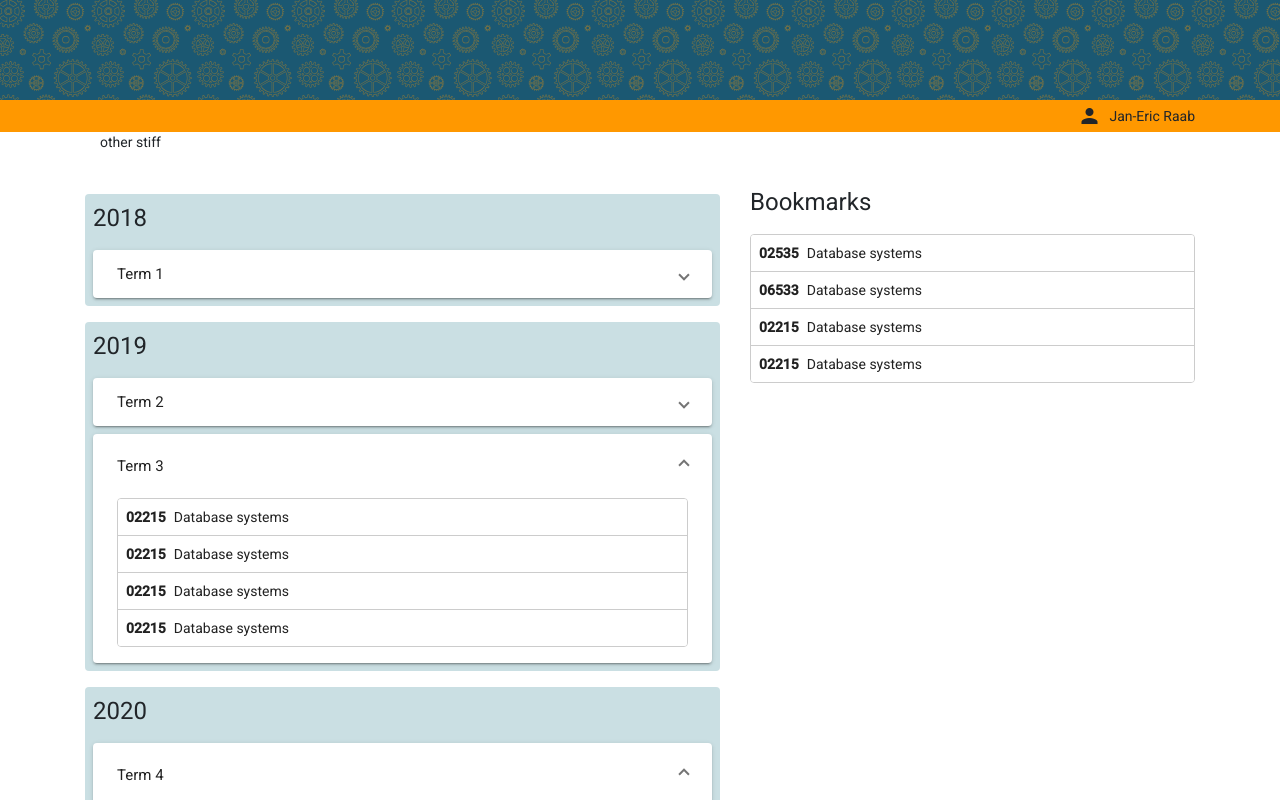
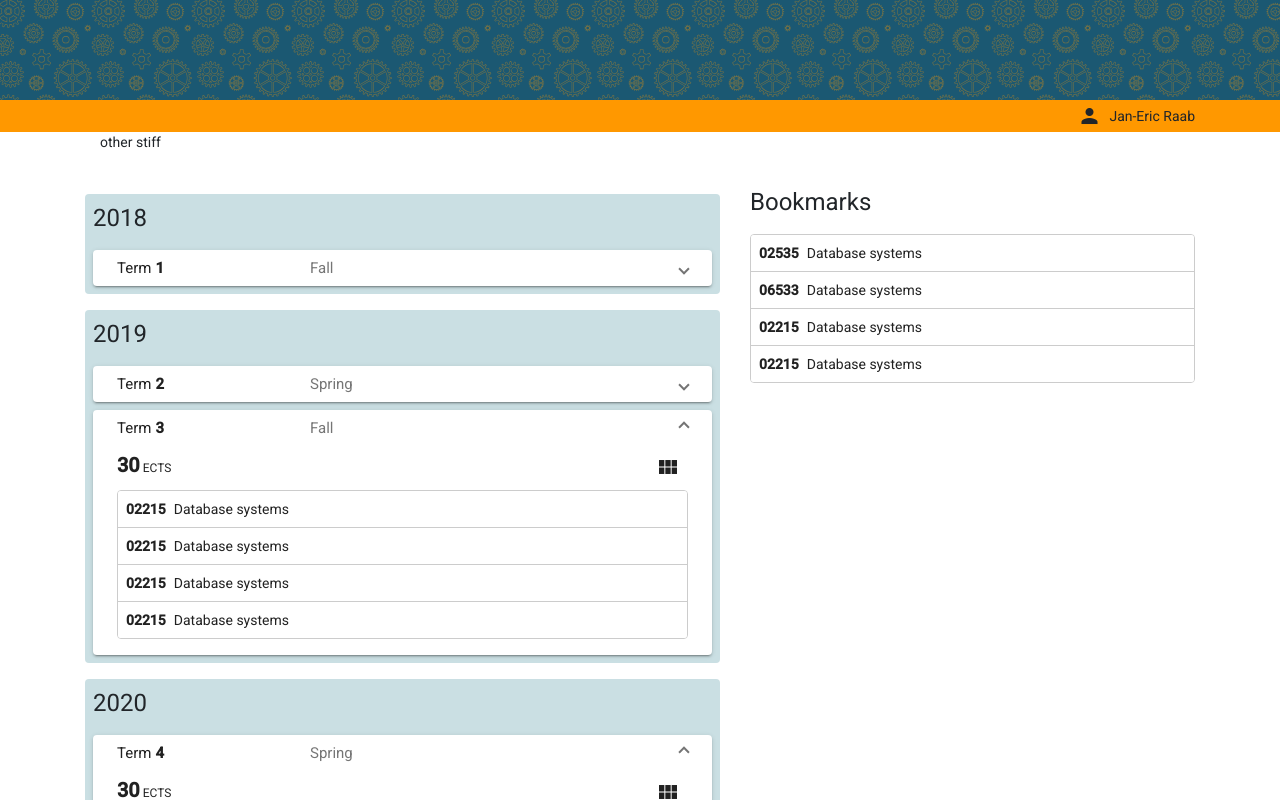
Before and after one commit to Sn0oze/studyPlanner, an Angular app in the folder study-planner-app/: page /planner in a window 1280 px wide. Shown: the top 800 px of the page. Built offline with nearby package versions, Linux system fonts and the light colour scheme.

Commit message:
added points styling and list/calendar mode toggle button

```diff
--- /dev/null
+++ b/study-planner-app/src/app/planner/pipes/term-display-mode-hint.pipe.ts
@@ -0,0 +1,12 @@
+import { Pipe, PipeTransform } from '@angular/core';
+
+@Pipe({
+  name: 'termDisplayModeHint',
+  pure: true
+})
+export class TermDisplayModeHintPipe implements PipeTransform {
+
+  transform(listMode: boolean): string {
+    return listMode ? 'Show as Calendar' : 'Show as list';
+  }
+}
--- /dev/null
+++ b/study-planner-app/src/app/planner/pipes/term-display-mode.pipe.ts
@@ -0,0 +1,11 @@
+import { Pipe, PipeTransform } from '@angular/core';
+
+@Pipe({
+  name: 'termDisplayMode',
+  pure: true
+})
+export class TermDisplayModePipe implements PipeTransform {
+  transform(listMode: boolean): string {
+    return listMode ? 'view_module' : 'view_list';
+  }
+}
--- a/study-planner-app/src/app/planner/planner.component.ts
+++ b/study-planner-app/src/app/planner/planner.component.ts
@@ -1,5 +1,5 @@
 import { Component, OnInit } from '@angular/core';
-import {CdkDrag, CdkDragDrop, CdkDropList, moveItemInArray, transferArrayItem} from '@angular/cdk/drag-drop';
+import {CdkDragDrop, moveItemInArray, transferArrayItem} from '@angular/cdk/drag-drop';
 import {Course, Term, Year} from '../shared/models';
 
 @Component({
@@ -24,10 +24,6 @@ export class PlannerComponent implements OnInit {
         event.previousIndex,
         event.currentIndex);
     }
-  }
-
-  canDrop(drag: CdkDrag<Course>, drop: CdkDropList<Course[]>): boolean {
-    return !drop.disabled;
   }
 
   isCompleted(term: Term, currentTerm: number): boolean {
--- a/study-planner-app/src/app/planner/term-group/term-group.component.html
+++ b/study-planner-app/src/app/planner/term-group/term-group.component.html
@@ -1,11 +1,25 @@
 <div class="p-1 mb-3 p-2 bg-accent rounded">
   <h1>{{group.year}}</h1>
   <mat-expansion-panel class="mt-2" *ngFor="let term of group.terms" [expanded]="term.order >= currentTerm">
-    <mat-expansion-panel-header>
-      <mat-panel-title>
-        Term {{term.order}}
+    <mat-expansion-panel-header [expandedHeight]="'2.25rem'" [collapsedHeight]="'2.25rem'">
+      <mat-panel-title class="d-flex align-items-end">
+        <div class="d-flex align-items-end">
+          <div class="mr-1">Term</div>
+          <div class="font-weight-bold">{{term.order}}</div>
+        </div>
       </mat-panel-title>
+      <mat-panel-description>{{term.placement}}</mat-panel-description>
     </mat-expansion-panel-header>
+    <div class="d-flex align-items-center justify-content-between mb-1">
+      <span class="points-count">30</span>
+      <button
+        mat-icon-button
+        [matTooltip]="listMode | termDisplayModeHint"
+        [matTooltipShowDelay]="750"
+        (click)="toggleMode()">
+        <mat-icon>{{listMode | termDisplayMode}}</mat-icon>
+      </button>
+    </div>
     <div
       class="course-list"
       cdkDropList
--- a/study-planner-app/src/app/planner/term-group/term-group.component.ts
+++ b/study-planner-app/src/app/planner/term-group/term-group.component.ts
@@ -10,10 +10,15 @@ import {CdkDrag, CdkDragDrop, CdkDropList, moveItemInArray, transferArrayItem} f
 export class TermGroupComponent implements OnInit {
   @Input() group: Year;
   @Input() currentTerm: number;
+  listMode = true;
 
   constructor() { }
 
   ngOnInit(): void {
+  }
+
+  toggleMode(): void {
+    this.listMode = !this.listMode;
   }
 
   drop(event: CdkDragDrop<Course[]>): void {
--- a/study-planner-app/src/styles/styles.scss
+++ b/study-planner-app/src/styles/styles.scss
@@ -97,3 +97,27 @@ body { margin: 0; font-family: Roboto, "Helvetica Neue", sans-serif; }
 .course-list.cdk-drop-list-dragging .course-item:not(.cdk-drag-placeholder) {
   transition: transform 250ms cubic-bezier(0, 0, 0.2, 1);
 }
+
+.text-label{
+  font-size: .75rem;
+  font-weight: normal;
+}
+
+.text-value{
+  font-size: 1.25rem;
+  font-weight: bold;
+}
+
+.points-count{
+  @extend .text-value;
+  &:after{
+    content: ' ECTS';
+    @extend .text-label
+  }
+}
+
+button{
+  &:focus{
+    outline: none !important;
+  }
+}
```
Also changed, not shown: study-planner-app/src/app/app.module.ts (+7 -6 lines), study-planner-app/src/app/planner/planner-routing.module.ts (+4 -3 lines), study-planner-app/src/app/planner/planner.module.ts (+18 -8 lines), 2 other files (tests, documents, lock files or other folders).
